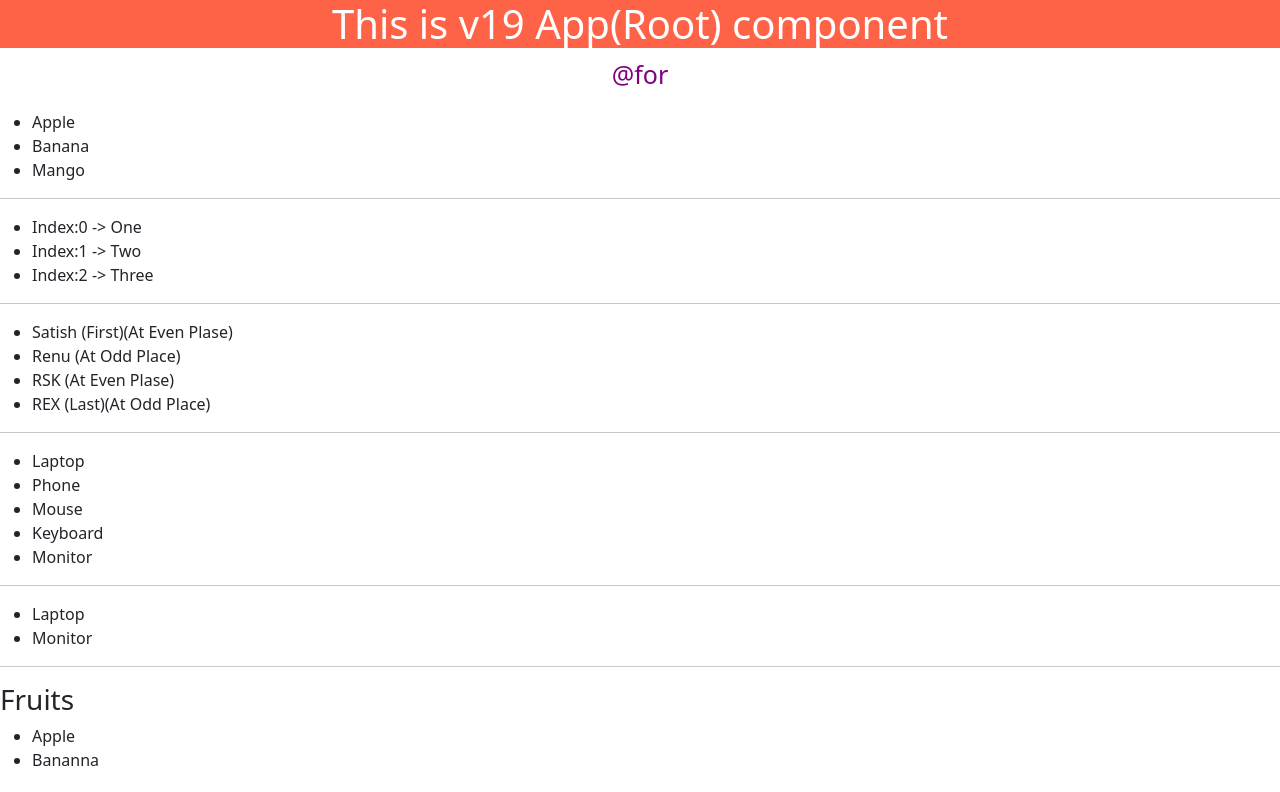
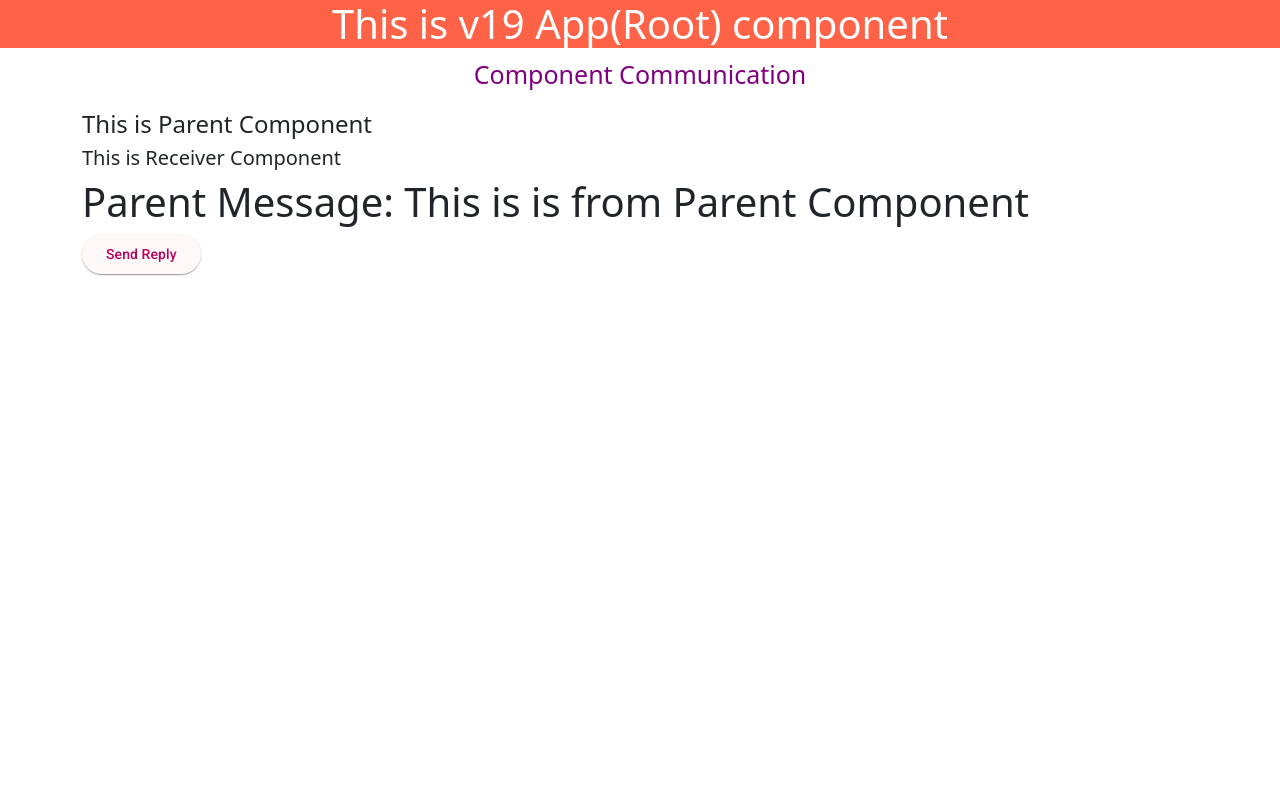
Before and after one commit to SatishKonduru/VERDHAN-V19, an Angular app: page / in a window 1280 px wide. Shown: the top 792 px of the page. Built offline with nearby package versions, Linux system fonts and the light colour scheme.

Commit message:
input signal

```diff
--- a/src/app/app.component.html
+++ b/src/app/app.component.html
@@ -11,4 +11,5 @@
 <!-- <app-temp-ref-variables></app-temp-ref-variables> -->
 <!-- <app-if></app-if> -->
 <!-- <app-switch></app-switch> -->
- <app-for></app-for>
+ <!-- <app-for></app-for> -->
+<app-sender></app-sender>
--- a/src/app/app.component.ts
+++ b/src/app/app.component.ts
@@ -10,10 +10,11 @@ import { TempRefVariablesComponent } from './components/temp-ref-variables/temp-
 import { IfComponent } from './components/if/if.component';
 import { SwitchComponent } from './components/switch/switch.component';
 import { ForComponent } from './components/for/for.component';
+import { SenderComponent } from './components/sender/sender.component';
 
 @Component({
   selector: 'app-root',
-  imports: [RouterOutlet, ForComponent],
+  imports: [RouterOutlet, SenderComponent],
   templateUrl: './app.component.html',
   styleUrl: './app.component.css',
 })
--- /dev/null
+++ b/src/app/components/receiver/receiver.component.html
@@ -0,0 +1,6 @@
+<h5>This is Receiver Component</h5>
+<h1>Parent Message: {{ postman() }}</h1>
+
+<button mat-raised-button color="primary" (click)="sendReply()">
+  Send Reply
+</button>
--- /dev/null
+++ b/src/app/components/receiver/receiver.component.ts
@@ -0,0 +1,27 @@
+import {
+  Component,
+  EventEmitter,
+  input,
+  Input,
+  Output,
+  signal,
+} from '@angular/core';
+import { MatButtonModule } from '@angular/material/button';
+@Component({
+  selector: 'app-receiver',
+  imports: [MatButtonModule],
+  templateUrl: './receiver.component.html',
+  styleUrl: './receiver.component.css',
+})
+export class ReceiverComponent {
+  // @Input() postman: any;
+  postman = input<string>();
+  private replyWithSignal = signal(
+    'This is coming from child(receiver component)'
+  );
+
+  @Output() vardhan = new EventEmitter();
+  sendReply() {
+    this.vardhan.emit(this.replyWithSignal());
+  }
+}
--- /dev/null
+++ b/src/app/components/sender/sender.component.html
@@ -0,0 +1,11 @@
+<div style="display: flex; justify-content: center">
+  <p style="font-size: 25px; color: purple">Component Communication</p>
+</div>
+<div class="container">
+  <h4>This is Parent Component</h4>
+  <app-receiver
+    [postman]="message"
+    (vardhan)="updateIncomingMsg($event)"
+  ></app-receiver>
+  <p>{{ incomingMsg() }}</p>
+</div>
--- /dev/null
+++ b/src/app/components/sender/sender.component.ts
@@ -0,0 +1,18 @@
+import { Component, Input, signal } from '@angular/core';
+import { ReceiverComponent } from '../receiver/receiver.component';
+
+@Component({
+  selector: 'app-sender',
+  imports: [ReceiverComponent],
+  templateUrl: './sender.component.html',
+  styleUrl: './sender.component.css',
+})
+export class SenderComponent {
+  message = 'This is is from Parent Component';
+  data: any;
+  @Input() returnPostman;
+  incomingMsg = signal<string>('');
+  updateIncomingMsg(msg: string) {
+    this.incomingMsg.set(msg);
+  }
+}
```
Also changed, not shown: src/app/components/receiver/receiver.component.css (added), src/app/components/sender/sender.component.css (added).
